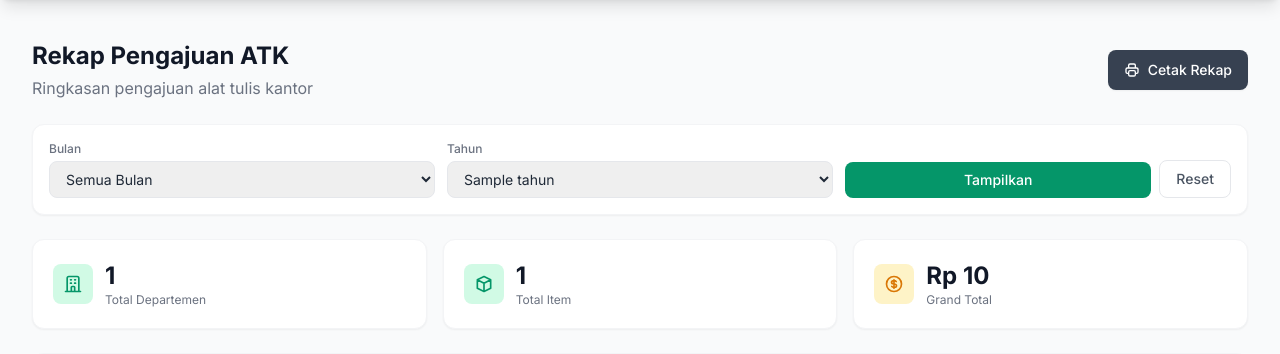
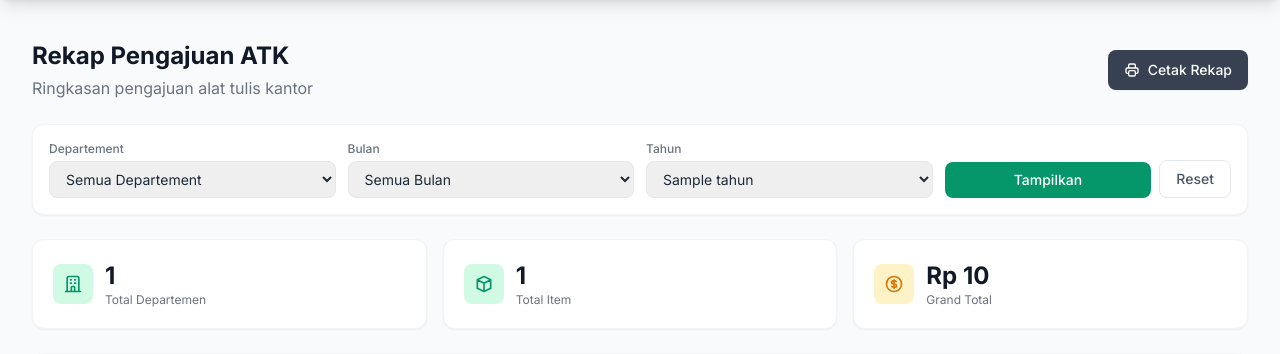
Before and after one commit to sonxyz/inventory, a Flask app: template templates/atk/rekap.html in a window 1280 px wide. Shown: the part 64-418 px from the top of the page. Run offline with Flask 3, Linux system fonts and the light colour scheme; the template is opened without the code that fills it: most values are stand-ins (such as "Sample title", 1, 10 or a date in 2020); some libraries are stand-ins or nearby versions.

Commit message:
feat: implement department filter for ATK rekap page

```diff
--- a/app.py
+++ b/app.py
@@ -1308,16 +1308,23 @@ def atk_rekap():
     """Halaman rekap pengajuan ATK."""
     bulan_filter = request.args.get('bulan', '').strip()
     tahun_filter = request.args.get('tahun', str(datetime.today().year)).strip()
+    dept_filter = request.args.get('departement', '').strip()
 
     try:
         sheet = get_sheet(SHEET_PENGAJUAN_ATK)
         records = get_all_data(sheet) if sheet else []
+
+        # Load departments list for filter dropdown
+        sheet_dept = get_sheet(SHEET_MASTER_DEPT)
+        dept_list = get_all_data(sheet_dept) if sheet_dept else []
 
         # Filter
         if bulan_filter:
             records = [r for r in records if str(r.get('Bulan', '')) == bulan_filter]
         if tahun_filter:
             records = [r for r in records if str(r.get('Tahun', '')) == str(tahun_filter)]
+        if dept_filter:
+            records = [r for r in records if str(r.get('Departement', '')) == dept_filter]
 
         # Rekap per departement
         dept_rekap = {}
@@ -1356,6 +1363,7 @@ def atk_rekap():
                                grand_total=grand_total, total_items=total_items,
                                total_dept=total_dept,
                                bulan_filter=bulan_filter, tahun_filter=tahun_filter,
+                               dept_filter=dept_filter, dept_list=dept_list,
                                bulan_list=BULAN_LIST, tahun_set=tahun_set)
     except Exception as e:
         flash(f'Error: {str(e)}', 'error')
@@ -1363,6 +1371,7 @@ def atk_rekap():
                                dept_rekap={}, barang_rekap={},
                                grand_total=0, total_items=0, total_dept=0,
                                bulan_filter='', tahun_filter=str(datetime.today().year),
+                               dept_filter='', dept_list=[],
                                bulan_list=BULAN_LIST, tahun_set=[])
 
 
--- a/templates/atk/rekap.html
+++ b/templates/atk/rekap.html
@@ -22,7 +22,19 @@
   <!-- Filter Bar -->
   <div class="bg-white rounded-xl shadow-sm border border-gray-100 p-4 mb-6 print:hidden">
     <form method="GET" action="{{ url_for('atk_rekap') }}">
-      <div class="grid grid-cols-1 sm:grid-cols-3 gap-3">
+      <div class="grid grid-cols-1 sm:grid-cols-2 lg:grid-cols-4 gap-3">
+        <div>
+          <label class="block text-xs font-medium text-gray-500 mb-1">Departement</label>
+          <select name="departement"
+                  class="w-full px-3 py-2 border border-gray-200 rounded-lg text-sm focus:outline-none focus:ring-2 focus:ring-emerald-500">
+            <option value="">Semua Departement</option>
+            {% for d in dept_list %}
+            <option value="{{ d.get('Departement', '') }}" {% if dept_filter == d.get('Departement', '') %}selected{% endif %}>
+              {{ d.get('Departement', '') }}
+            </option>
+            {% endfor %}
+          </select>
+        </div>
         <div>
           <label class="block text-xs font-medium text-gray-500 mb-1">Bulan</label>
           <select name="bulan"
@@ -63,7 +75,8 @@
   <div class="hidden print:block mb-6 text-center">
     <h2 class="text-xl font-bold">REKAP PENGAJUAN ATK</h2>
     <p class="text-sm text-gray-600 mt-1">
-      {% if bulan_filter %}Bulan: {{ bulan_filter }} {% endif %}
+      {% if dept_filter %}Departement: {{ dept_filter }} | {% endif %}
+      {% if bulan_filter %}Bulan: {{ bulan_filter }} | {% endif %}
       Tahun: {{ tahun_filter }}
     </p>
     <p class="text-xs text-gray-400 mt-1">Dicetak: {{ now().strftime('%d/%m/%Y %H:%M') if now is defined else '' }}</p>
```
Also changed, not shown: ISSUE-REKAP-DEPT.md (added, +16 -0 lines).
